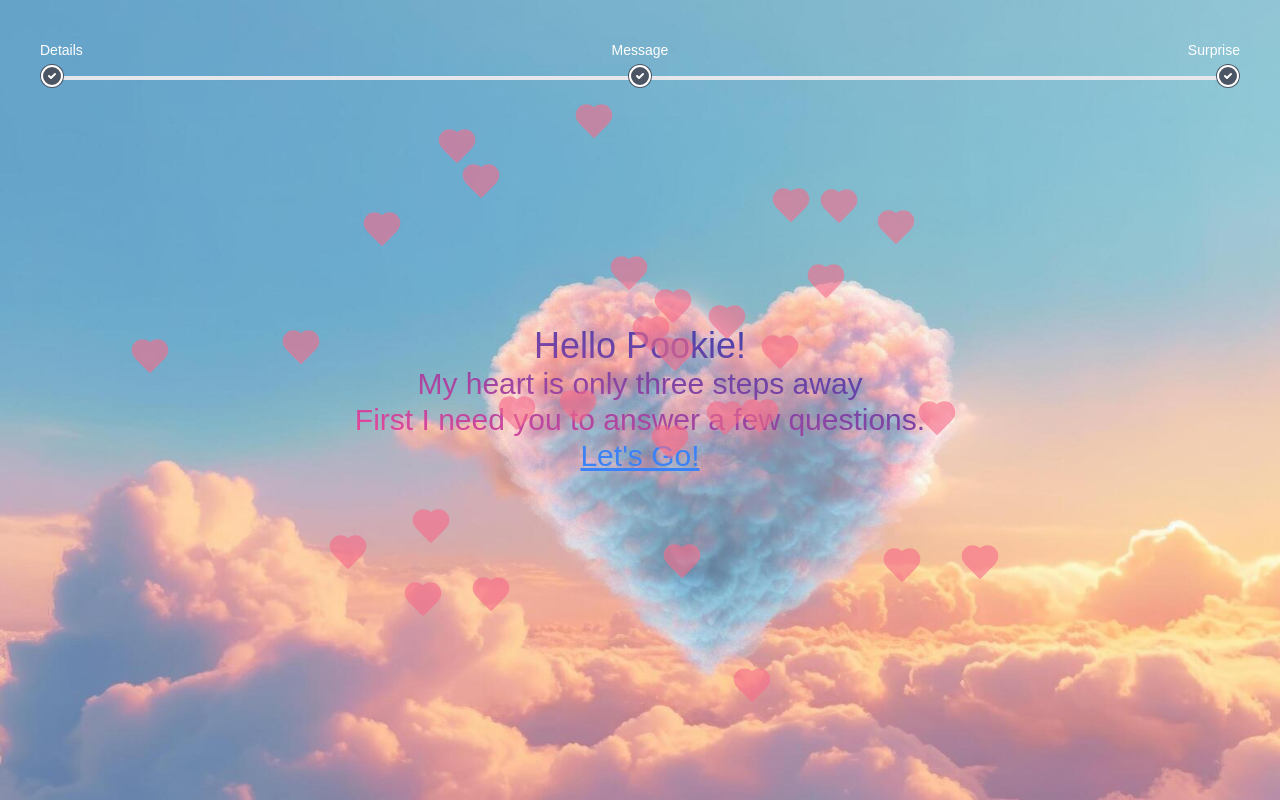
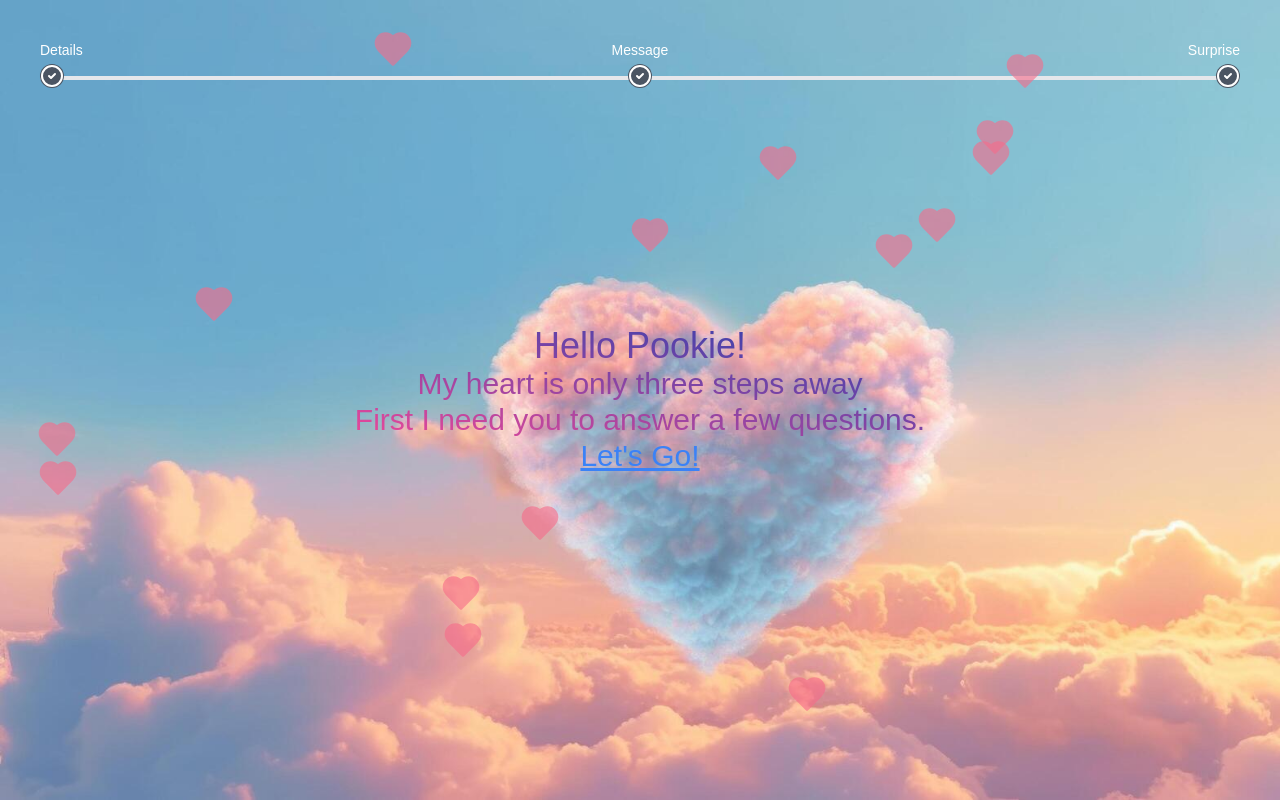
Before and after one commit to dmukaj/cupid, a Next.js app: page /main in a window 1280 px wide. Built offline with nearby package versions, Linux system fonts and the light colour scheme.

Commit message:
text  changes

```diff
--- a/src/app/main/message/Message.jsx
+++ b/src/app/main/message/Message.jsx
@@ -20,7 +20,7 @@ const Message = () => {
         <div className="flex flex-col items-center w-full gap-4">
           <textarea
             placeholder="Type me a message here..."
-            className="w-full p-2 border rounded-md focus:outline-none focus:ring-2 focus:ring-red-500m cursor-pointer text-md lg:text-lg xl:text-xl"
+            className="w-full p-2 border rounded-md focus:outline-none focus:ring-2 focus:ring-red-500m cursor-pointer text-base lg:text-lg xl:text-xl"
             value={message}
             onChange={(e) => setMessage(e.target.value)}
           />
@@ -40,7 +40,7 @@ const Message = () => {
         </div>
       ) : (
         <div className="text-center ">
-          <p className="text-md lg:text-lg xl:text-xl text-pink-400">
+          <p className="text-base lg:text-lg xl:text-xl text-pink-400">
             💕 Message Sent! 💕
           </p>
           <Link
--- a/src/app/main/page.jsx
+++ b/src/app/main/page.jsx
@@ -16,14 +16,14 @@ const page = () => {
           />
         }
       />
-      <div className="flex flex-col items-center justify-center text-md lg:text-xl xl:text-3xl bg-gradient-to-tr from-pink-500 to-blue-800 text-transparent bg-clip-text">
+      <div className="flex flex-col items-center justify-center text-base lg:text-xl xl:text-3xl bg-gradient-to-tr from-pink-500 to-blue-800 text-transparent bg-clip-text">
         <h1 className="text-lg lg:text-2xl xl:text-4xl">Hello Pookie!</h1>
         <p>My heart is only three steps away</p>
         <>First I need you to answer a few questions.</>
       </div>
       <Link
         href="/main/details"
-        className="text-md lg:text-xl xl:text-3xl underline text-blue-500 hover:text-blue-400"
+        className="text-base lg:text-xl xl:text-3xl underline text-blue-500 hover:text-blue-400"
       >
         Let&apos;s Go!
       </Link>
--- a/src/app/page.js
+++ b/src/app/page.js
@@ -6,11 +6,11 @@ export default function Home() {
       <h1 className="font-bold text-lg xl:text-4xl md:text-2xl">
         Welcome to Cupid!
       </h1>
-      <p className="text-md lg:text-xl xl:text-3xl">
+      <p className="text-base lg:text-xl xl:text-3xl">
         🩷 Thinking of the Perfect Date? Let&apos;s Make It Happen! 🩷
       </p>
       <Link
-        className="text-md lg:text-xl xl:text-3xl underline text-blue-500 hover:text-blue-400"
+        className="text-base lg:text-xl xl:text-3xl underline text-blue-500 hover:text-blue-400"
         href="/main"
       >
         Get Started
--- a/src/components/FloatingHeart.jsx
+++ b/src/components/FloatingHeart.jsx
@@ -11,15 +11,15 @@ const generateRandomPosition = () => ({
 
 export default function FloatingHearts({ animation }) {
   const [positions, setPositions] = useState(
-    Array?.from({ length: 30 }, () => generateRandomPosition())
+    Array?.from({ length: 15 }, () => generateRandomPosition())
   );
 
   useEffect(() => {
     const moveHearts = () => {
-      setPositions(Array?.from({ length: 30 }, () => generateRandomPosition()));
+      setPositions(Array?.from({ length: 15 }, () => generateRandomPosition()));
     };
 
-    const interval = setInterval(moveHearts, 4000);
+    const interval = setInterval(moveHearts, 3000);
 
     return () => clearInterval(interval);
   }, []);
```
